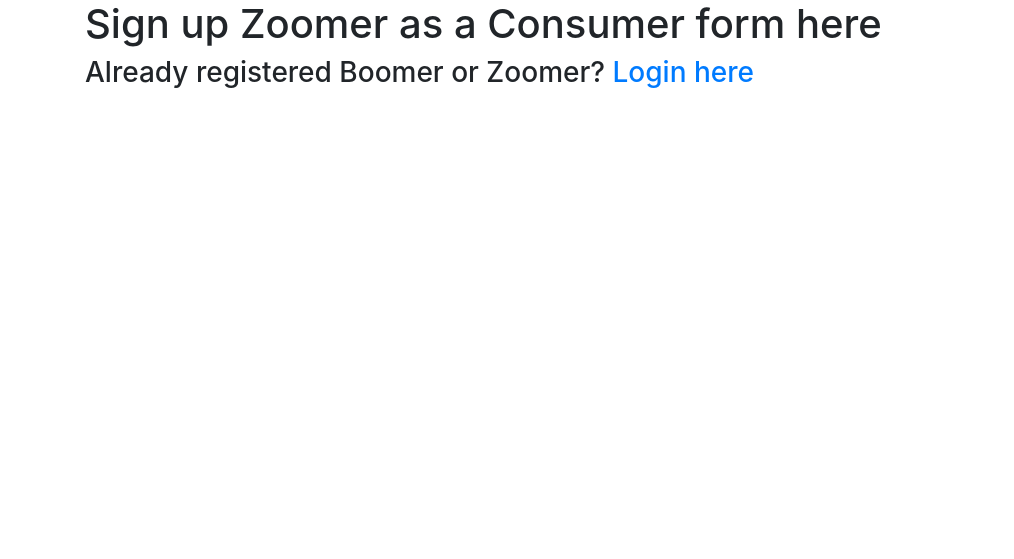
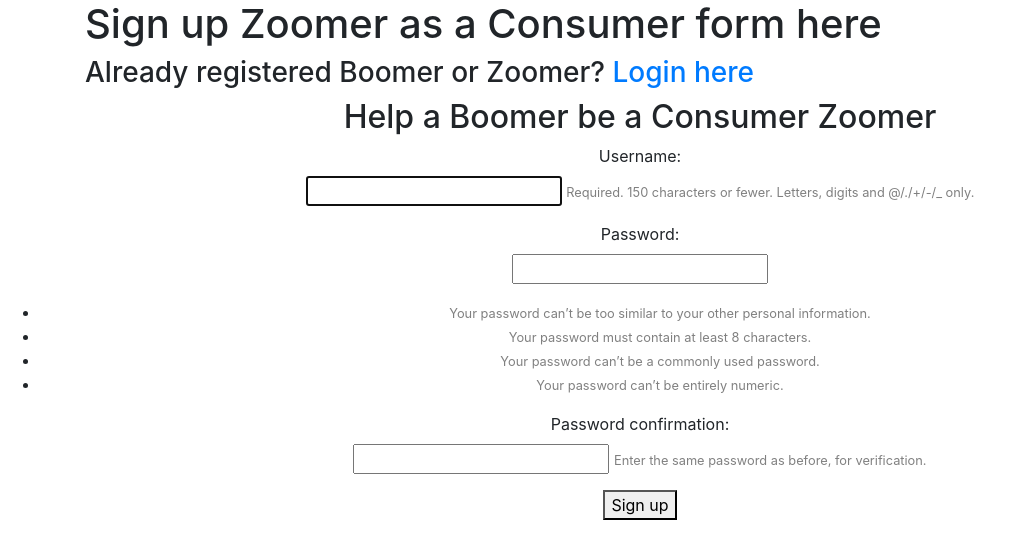
Before and after one commit to Muen342/BoomerConsumer, a Django app: page /corona/signupZoomer in a window 1280 px wide. Shown: the top 559 px of the page, without its empty margins (0-1014 px from the left). Run offline with Django 3.2, Linux system fonts and the light colour scheme; some libraries are stand-ins or nearby versions; some web fonts are replaced.

Commit message:
Zoomer 0.5

```diff
--- a/boomerConsumer/corona/templates/login/boomer_signup.html
+++ b/boomerConsumer/corona/templates/login/boomer_signup.html
@@ -34,7 +34,7 @@
 
     <section class="page-section" id="Signup form">
         {% block content %}
-          <center><h2>Enter details here</h2>
+          <center><h2>Ok Boomer sign up here</h2>
           <form method="post">
             {% csrf_token %}
             {% for field in form %}
--- a/boomerConsumer/corona/templates/login/zoomer_signup.html
+++ b/boomerConsumer/corona/templates/login/zoomer_signup.html
@@ -32,7 +32,27 @@
         </div>
     </section>
 
-    <section class="page-section" id="Signup form">
+ <section class="page-section" id="Signup form">
+        {% block content %}
+          <center><h2>Help a Boomer be a Consumer Zoomer</h2>
+          <form method="post">
+            {% csrf_token %}
+            {% for field in form %}
+              <p>
+                {{ field.label_tag }}<br>
+                {{ field }}
+                {% if field.help_text %}
+                  <small style="color: grey">{{ field.help_text }}</small>
+                {% endif %}
+                {% for error in field.errors %}
+                  <p style="color: red">{{ error }}</p>
+                {% endfor %}
+              </p>
+            {% endfor %}
+            <button type="submit">Sign up</button>
+          </form>
+        {% endblock %}
+        </center>
+    </section>
 
-    </section>
 </body>
--- a/boomerConsumer/corona/views/index_view.py
+++ b/boomerConsumer/corona/views/index_view.py
@@ -25,13 +25,24 @@
             raw_password = form.cleaned_data.get('password1')
             user = authenticate(username=username, password=raw_password)
             loginDjango(request, user)
-            return redirect('home')
+            return redirect('homepage/index2') # CHANGE OT WHATEVER NEEDED
     else:
         form = UserCreationForm()
     return render(request, 'login/boomer_signup.html',{'form': form})
 
 def signupZ(request):
-    return render(request, 'login/zoomer_signup.html',{})
+    if request.method == 'POST':
+        form = UserCreationForm(request.POST)
+        if form.is_valid():
+            form.save()
+            username = form.cleaned_data.get('username')
+            raw_password = form.cleaned_data.get('password1')
+            user = authenticate(username=username, password=raw_password)
+            loginDjango(request, user)
+            return redirect('homepage/index2') # CHANGE TO WHATEVER THING NEEDED
+    else:
+        form = UserCreationForm()
+    return render(request, 'login/zoomer_signup.html',{'form': form})
 
 
 
```
